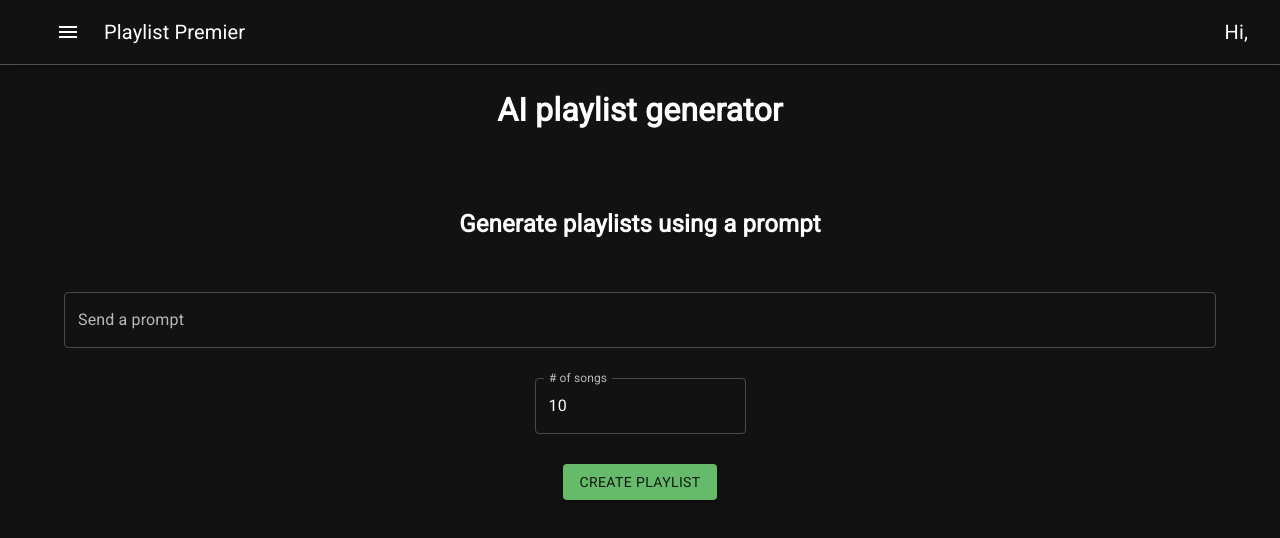
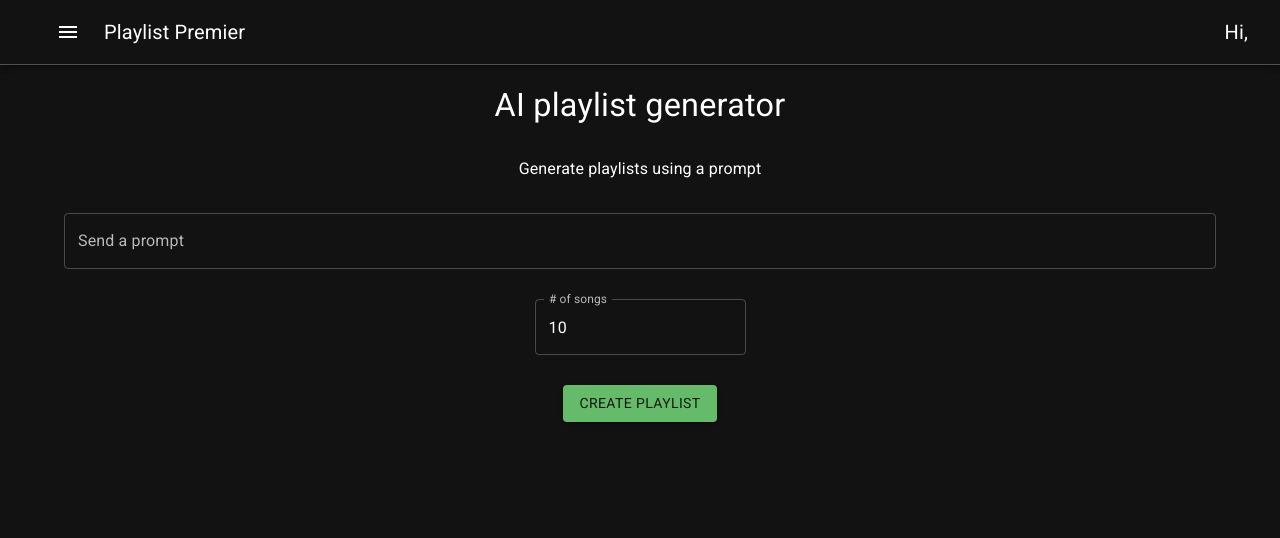
Before and after one commit to drewtempl/spotify-explorer, a React (Create React App) app in the folder client/: page /prompt in a window 1280 px wide. Shown: the top 538 px of the page. Built offline with nearby package versions, Linux system fonts and the light colour scheme.

Commit message:
update font and spacing

```diff
--- a/client/src/pages/Genre/Genre.tsx
+++ b/client/src/pages/Genre/Genre.tsx
@@ -1,4 +1,4 @@
-import { Box, Button, Container, Grid, Paper } from "@mui/material";
+import { Box, Button, Container, Grid, Paper, Typography } from "@mui/material";
 import React, { useEffect, useState } from "react";
 import axios from "axios";
 import SongItemList from "../../components/SongItemList";
@@ -54,10 +54,12 @@ export const Genre: React.FC<any> = ({ userData }) => {
           "flex-direction": "column",
           "align-items": "center",
           textAlign: "center",
+          gap: "15px",
+          pt: '20px'
         }}
       >
-        <h1>Playlist Creator</h1>
-        <h3>Select up to 5 genres</h3>
+        <Typography variant="h4">Genre Recommendations</Typography>
+        <Typography variant="subtitle1">Select up to 5 genres</Typography>
         <Button
           disabled={!activeGenres.length}
           variant="contained"
--- a/client/src/pages/Prompt/Prompt.tsx
+++ b/client/src/pages/Prompt/Prompt.tsx
@@ -1,4 +1,4 @@
-import { Box, Button, Container, Grid, Paper, TextField } from "@mui/material";
+import { Box, Button, Container, Grid, Paper, TextField, Typography } from "@mui/material";
 import React, { useEffect, useState } from "react";
 import axios from "axios";
 
@@ -16,13 +16,14 @@ export const Prompt: React.FC<any> = ({ }) => {
                 "align-items": "center",
                 textAlign: "center",
                 gap: "30px",
+                pt: '20px'
             }}
         >
-            <h1>AI playlist generator</h1>
-            <h2>Generate playlists using a prompt</h2>
-            <TextField label="Send a prompt" variant="outlined" fullWidth/>
+            <Typography variant="h4">AI playlist generator</Typography>
+            <Typography variant="subtitle1">Generate playlists using a prompt</Typography>
+            <TextField label="Send a prompt" variant="outlined" fullWidth />
             <TextField defaultValue="10" type="number" label="# of songs" variant="outlined" inputProps={inputProps} />
-            <Button  variant="contained" color="success">Create playlist</Button>
+            <Button variant="contained" color="success">Create playlist</Button>
         </Container>
     )
 }
```
